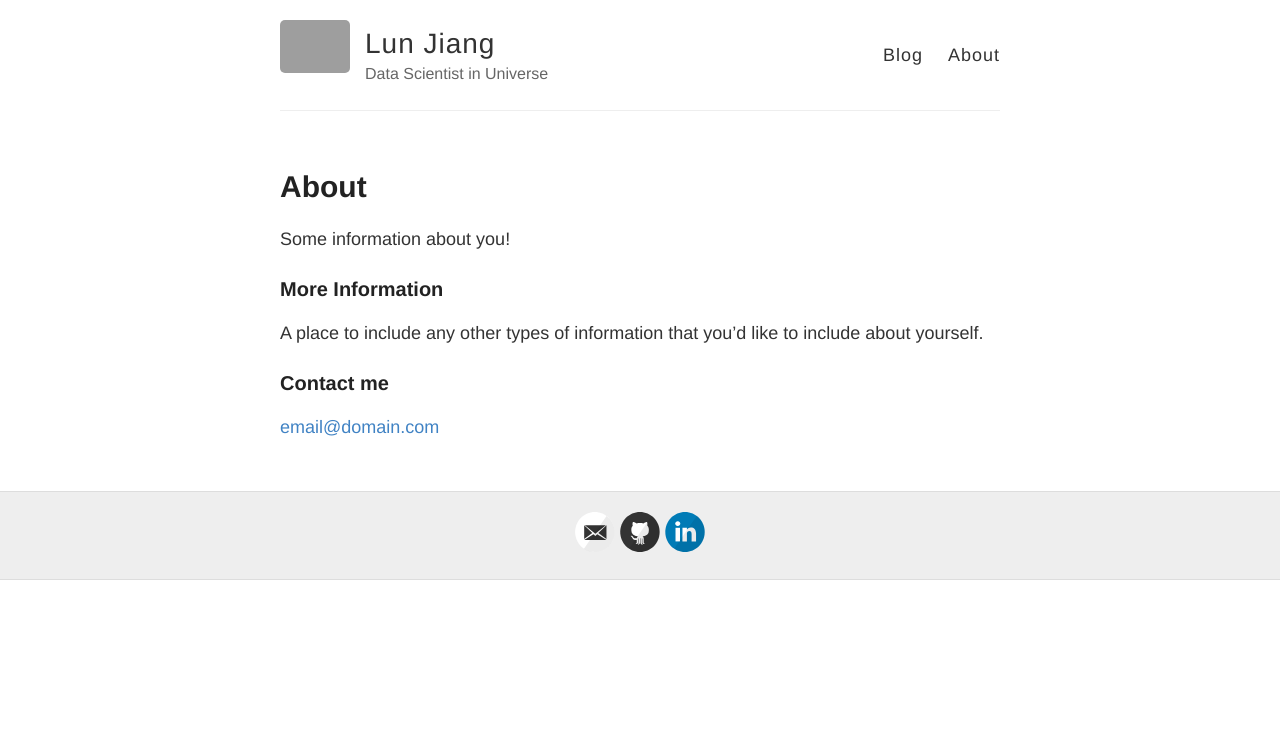
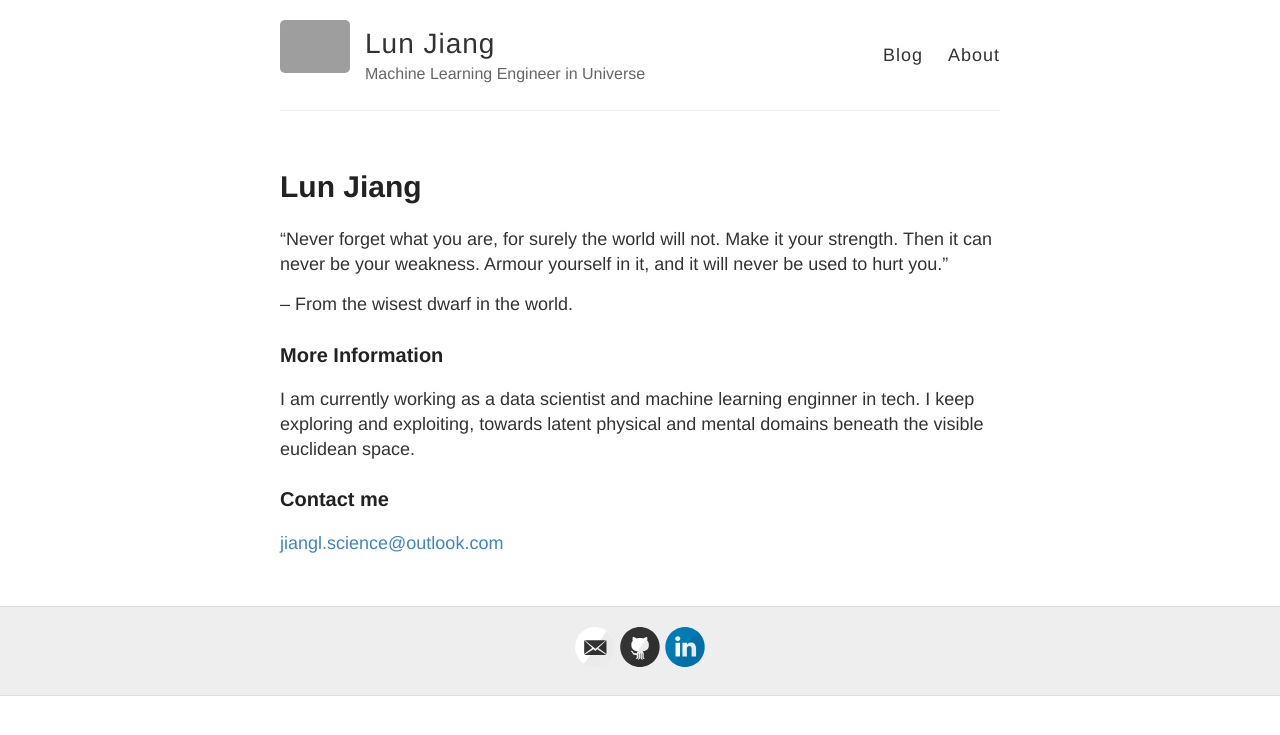
Before and after one commit to Lunj12/Lunj12.github.io, a Jekyll site: the page built from about.md, in a window 1280 px wide. Shown: the top 735 px of the page. Built offline with Jekyll 4.4.1, drawn with Linux system fonts in a browser that asks for light colours; grey boxes are pictures that could not be loaded.

Commit message:
add about; drafts

```diff
--- a/_config.yml
+++ b/_config.yml
@@ -6,7 +6,7 @@
 name: Lun Jiang
 
 # Short bio or description (displayed in the header)
-description: Data Scientist in Universe
+description: Machine Learning Engineer in Universe
 
 # URL of your avatar or profile pic (you could use your GitHub profile pic)
 avatar: https://raw.githubusercontent.com/Lunj12/lunj12.github.io/master/images/alaska_by_the_sea.jpg
@@ -34,7 +34,7 @@ footer-links:
 
 # Enter your Disqus shortname (not your username) to enable commenting on posts
 # You can find your shortname on the Settings page of your Disqus account
-disqus: lunj12
+# disqus: lunj12
 
 # Enter your Google Analytics web tracking code (e.g. UA-2110908-2) to activate tracking
 google_analytics:
--- a/about.md
+++ b/about.md
@@ -1,15 +1,17 @@
 ---
 layout: page
-title: About
+title: Lun Jiang
 permalink: /about/
 ---
 
-Some information about you!
+> "Never forget what you are, for surely the world will not. Make it your strength. Then it can never be your weakness. Armour yourself in it, and it will never be used to hurt you."
+>
+> -- From the wisest dwarf in the world.
 
 ### More Information
 
-A place to include any other types of information that you'd like to include about yourself.
+I am currently working as a data scientist and machine learning enginner in tech. I keep exploring and exploiting, towards latent physical and mental domains beneath the visible euclidean space.
 
 ### Contact me
 
-[email@domain.com](mailto:email@domain.com)
+[jiangl.science@outlook.com](mailto:jiangl.science@outlook.com)
```
Also changed, not shown: _drafts/2019-07-16-welcome-to-jekyll.markdown (renamed from _posts/2019-07-16-welcome-to-jekyll.markdown), _drafts/2019-07-23-example-from-anupam.md (renamed from _posts/2019-07-23-example-from-anupam.md).
